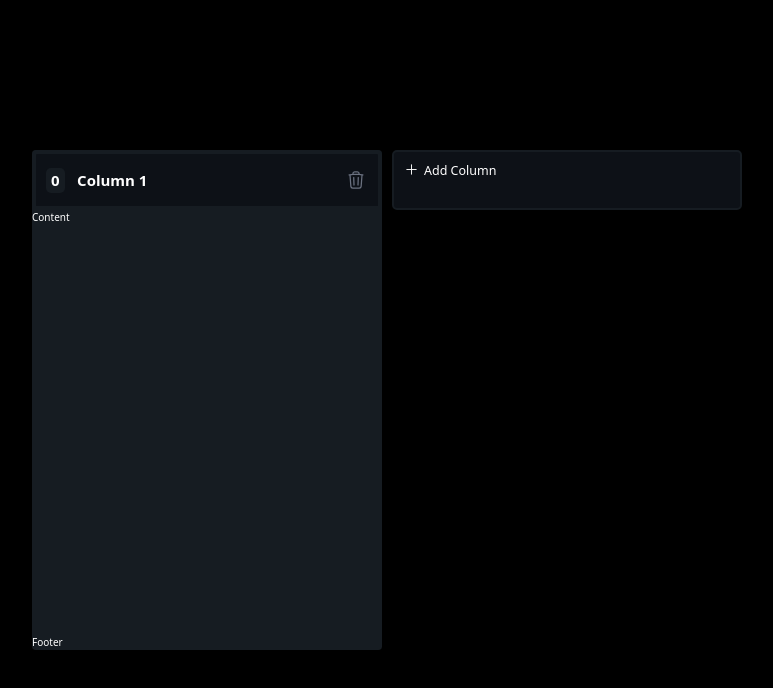
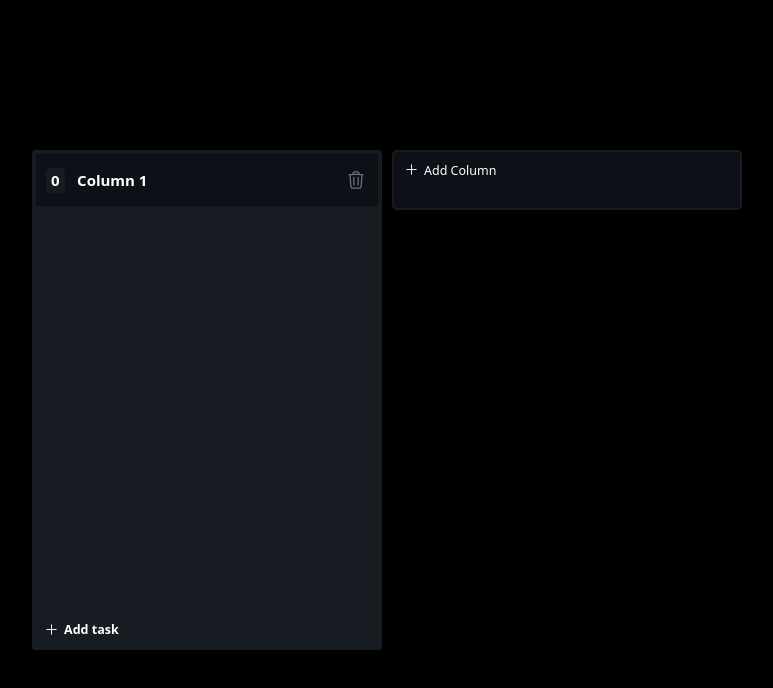
Before and after one commit to Gustavonn07/Kanban-DnD, a React (Vite) app: page / in a window 1280 px wide. Both pictures are taken after a click on the button "Add Column". Shown: the top 688 px of the page, without its empty margins (253-1026 px from the left). Built offline with nearby package versions, Linux system fonts and the light colour scheme.

Commit message:
add: adicionando tasks

```diff
--- a/src/components/Kanban_Board.tsx
+++ b/src/components/Kanban_Board.tsx
@@ -1,5 +1,5 @@
 import { useMemo, useState } from "react"
-import { Column, Id } from "../types";
+import { Column, Id, Task } from "../types";
 import { generateId } from "../utils/generateId";
 import { DndContext, DragEndEvent, DragOverlay, DragStartEvent, PointerSensor, useSensor, useSensors } from "@dnd-kit/core";
 import { arrayMove, SortableContext } from "@dnd-kit/sortable";
@@ -11,6 +11,7 @@ import { createPortal } from "react-dom";
 function Kanban_Board() {
 
   const [columns, setColumns] = useState<Column[]>([]);
+  const [tasks, setTasks] = useState<Task[]>([]);
   const columnsId = useMemo(() => columns.map(col => col.id), [columns]);
 
   const [activeColumn, setActiveColumn] = useState<Column | null>(null);
@@ -23,6 +24,16 @@ function Kanban_Board() {
       }
     })
   )
+
+  function createTask(columnId: Id) {
+    const newTask: Task = {
+      id: generateId('task'),
+      columnId,
+      content: `Task ${tasks.length + 1}`
+    }
+
+    setTasks([...tasks, newTask])
+  }
 
   function createNewColumn() {
     const columnToAdd: Column = {
@@ -78,10 +89,12 @@ function Kanban_Board() {
             <SortableContext items={columnsId}>
               {columns.map((col) => (
                 <Kanban_Column
-                  updateColumn={updateColumn}
                   column={col}
                   key={col.id}
+                  updateColumn={updateColumn}
                   deleteColumn={deleteColumn}
+                  createTask={createTask}
+                  tasks={tasks.filter(tasks => tasks.columnId === col.id)}
                 />
               ))}
             </SortableContext>
@@ -98,7 +111,7 @@ function Kanban_Board() {
 
         {createPortal(
           <DragOverlay>
-                {activeColumn && (<Kanban_Column column={activeColumn} deleteColumn={deleteColumn} updateColumn={updateColumn}/>)}
+                {activeColumn && (<Kanban_Column createTask={createTask} column={activeColumn} deleteColumn={deleteColumn} updateColumn={updateColumn} tasks={tasks}/>)}
           </DragOverlay>,
           document.body
         )}
--- a/src/components/Kanban_Column.tsx
+++ b/src/components/Kanban_Column.tsx
@@ -1,26 +1,38 @@
 import { useSortable } from "@dnd-kit/sortable";
 import { CSS } from "@dnd-kit/utilities"
-import { Column, Id } from "../types"
+import { Column, Id, Task } from "../types"
 import Trash_icon from "./icons/Trash_icon";
 import { useState } from "react";
+import Plus_Icon from "./icons/Plus_Icon";
+import Kanban_Task from "./Kanban_Task";
 
 interface Props {
     column: Column;
     deleteColumn: (id: Id) => void;
     updateColumn: (id: Id, title: string) => void;
+    createTask: (columnId: Id) => void;
+    tasks: Task[];
 }
 
-interface PropsTitle extends Props {
+interface PropsTitle {
     attributes: any;
     listeners: any;
     editMode: boolean;
     setEditMode: (editMode: boolean) => void;
+    column: Column;
+    deleteColumn: (id: Id) => void;
+    updateColumn: (id: Id, title: string) => void;
+}
+
+interface PropsFooter {
+    column: Column;
+    createTask: (columnId: Id) => void;
 }
 
 function Column_Title({ column, deleteColumn, attributes, listeners, setEditMode, editMode, updateColumn }: PropsTitle){
 
     return (
-        <header
+        <nav
             {...attributes}
             {...listeners}
             onClick={() => setEditMode(true)}
@@ -53,24 +65,26 @@ function Column_Title({ column, deleteColumn, attributes, listeners, setEditMode
             >
                 <Trash_icon />
             </button>
-        </header>
+        </nav>
     )
 }
 
-function Column_Container() {
+function Column_Footer({ column, createTask }: PropsFooter) {
 
     return (
-        <div className="flex flex-grow">Content</div>
-    )
-}
-function Column_Footer() {
-
-    return (
-        <div>Footer</div>
+        <button
+            className="mt-auto flex gap-2 items-center border-columnBackgroundColor border-2 rounded-md p-4 border-x-columnBackgroundColor hover:bg-mainBackgroundColor hover:text-rose-500 active:bg-black duration-150 text-xl font-semibold"
+            onClick={() => {
+                createTask(column.id)
+            }}
+        >
+            <Plus_Icon />
+            Add task
+        </button>
     )
 }
 
-function Kanban_Column({ column, deleteColumn, updateColumn }: Props) {
+function Kanban_Column({ column, deleteColumn, updateColumn, createTask, tasks }: Props) {
 
     const [editMode, setEditMode] = useState(false);
 
@@ -91,7 +105,7 @@ function Kanban_Column({ column, deleteColumn, updateColumn }: Props) {
     if(isDragging) return <div ref={setNodeRef} style={style} className="bg-columnBackgroundColor w-[35rem] h-[50rem] max-h-[50rem] rounded-md flex flex-col opacity-60 border-2 border-rose-500"></div>
 
     return (
-        <ul
+        <section
             ref={setNodeRef}
             style={style}
             id={`${column.id}`}
@@ -106,9 +120,20 @@ function Kanban_Column({ column, deleteColumn, updateColumn }: Props) {
                 deleteColumn={deleteColumn}
                 updateColumn={updateColumn}
             />
-            <Column_Container />
-            <Column_Footer />
-        </ul>
+
+            <ul className="flex flex-col gap-4 p-2 flex-grow overflow-x-hidden overflow-y-auto">
+                {
+                    tasks.map(task => (
+                        <Kanban_Task key={task.id} task={task} />
+                    ))
+                }
+            </ul>
+
+            <Column_Footer
+                column={column}
+                createTask={createTask}
+            />
+        </section>
     )
 }
 
--- /dev/null
+++ b/src/components/Kanban_Task.tsx
@@ -0,0 +1,18 @@
+import { Task } from "../types"
+
+interface Props {
+    task: Task;
+}
+
+function Kanban_Task({ task }: Props) {
+
+    return (
+        <li
+            className="bg-mainBackgroundColor p-2.5 h-[10rem] min-h-[10rem] items-center flex text-left rounded-xl hover:ring-2 hover:ring-inset hover:ring-rose-500 duration-150 cursor-grab"
+        >
+            {task.content}
+        </li>
+    )
+}
+
+export default Kanban_Task
--- a/src/types.ts
+++ b/src/types.ts
@@ -4,3 +4,9 @@ export type Column = {
     id: Id;
     title: string;
 }
+
+export type Task = {
+    id: Id,
+    columnId: Id,
+    content: string
+}
```
